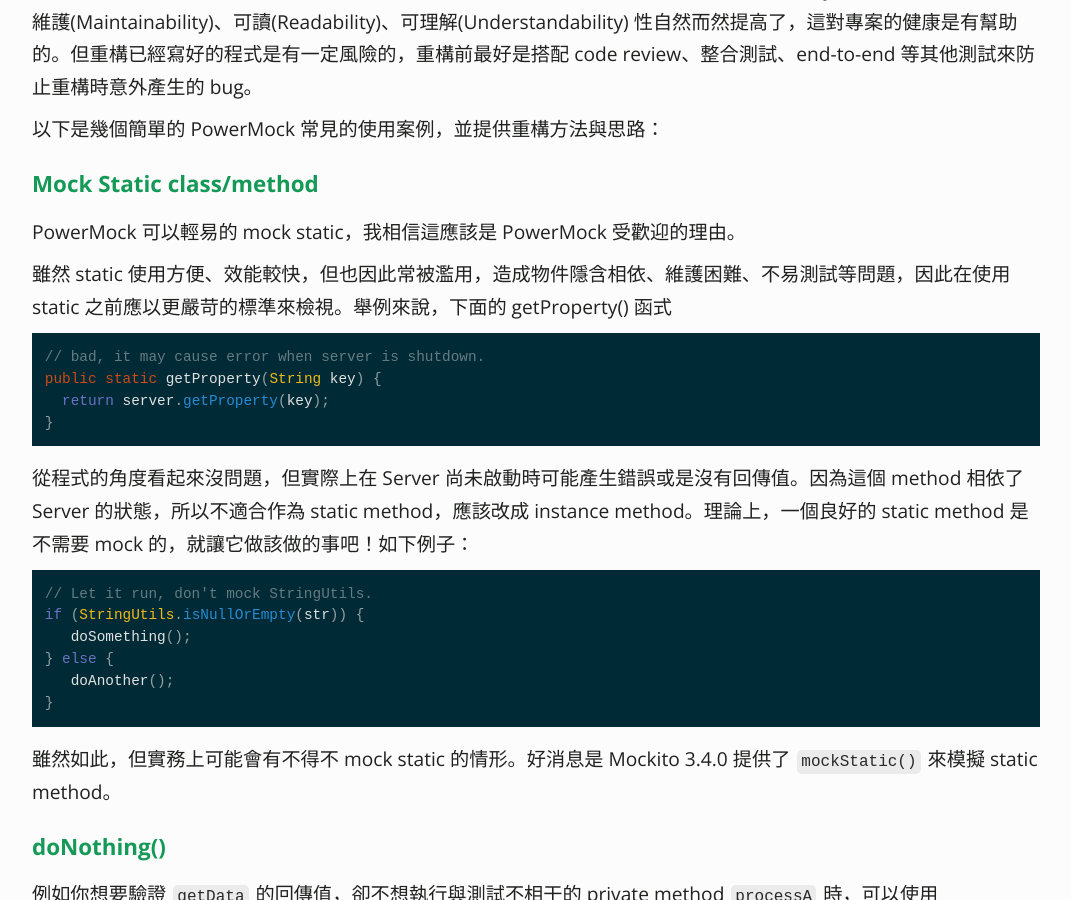
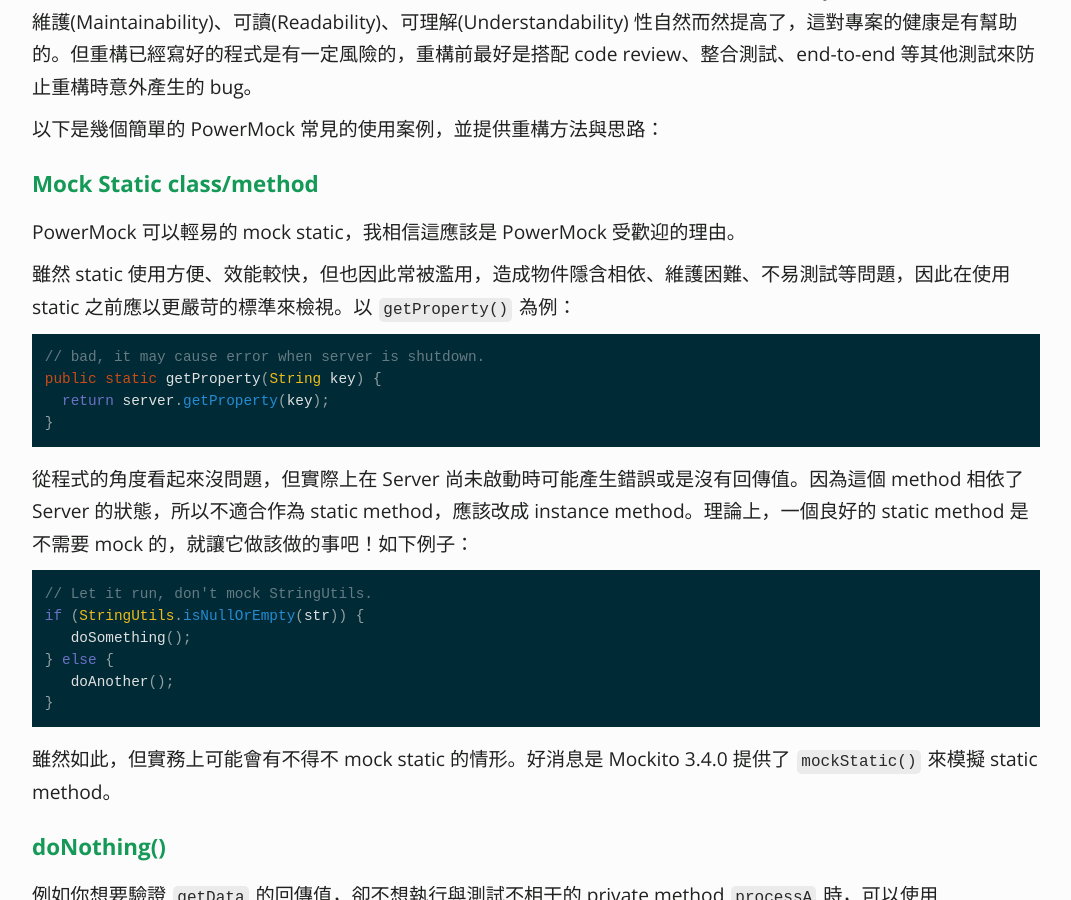
Before and after one commit to KaiSheng714/KaiSheng714.github.io, a Jekyll site: the page built from _posts/2022-01-06-why-powermock-is-bad.md, in a window 1280 px wide and 900 px high, scrolled down 2127 px. Shown: the whole window, without its empty margins (104-1175 px from the left). Built offline with Jekyll 4.4.1, drawn with Linux system fonts in a browser that asks for light colours; comment, search, counter and statistics services are not loaded.

Commit message:
powermock

````diff
--- a/_posts/2022-01-06-why-powermock-is-bad.md
+++ b/_posts/2022-01-06-why-powermock-is-bad.md
@@ -55,7 +55,7 @@
 ### **Mock Static class/method**
 PowerMock 可以輕易的 mock static，我相信這應該是 PowerMock 受歡迎的理由。
 
-雖然 static 使用方便、效能較快，但也因此常被濫用，造成物件隱含相依、維護困難、不易測試等問題，因此在使用 static 之前應以更嚴苛的標準來檢視。舉例來說，下面的 getProperty() 函式
+雖然 static 使用方便、效能較快，但也因此常被濫用，造成物件隱含相依、維護困難、不易測試等問題，因此在使用 static 之前應以更嚴苛的標準來檢視。以 `getProperty()` 為例：
 
 ```java
 // bad, it may cause error when server is shutdown.
````
